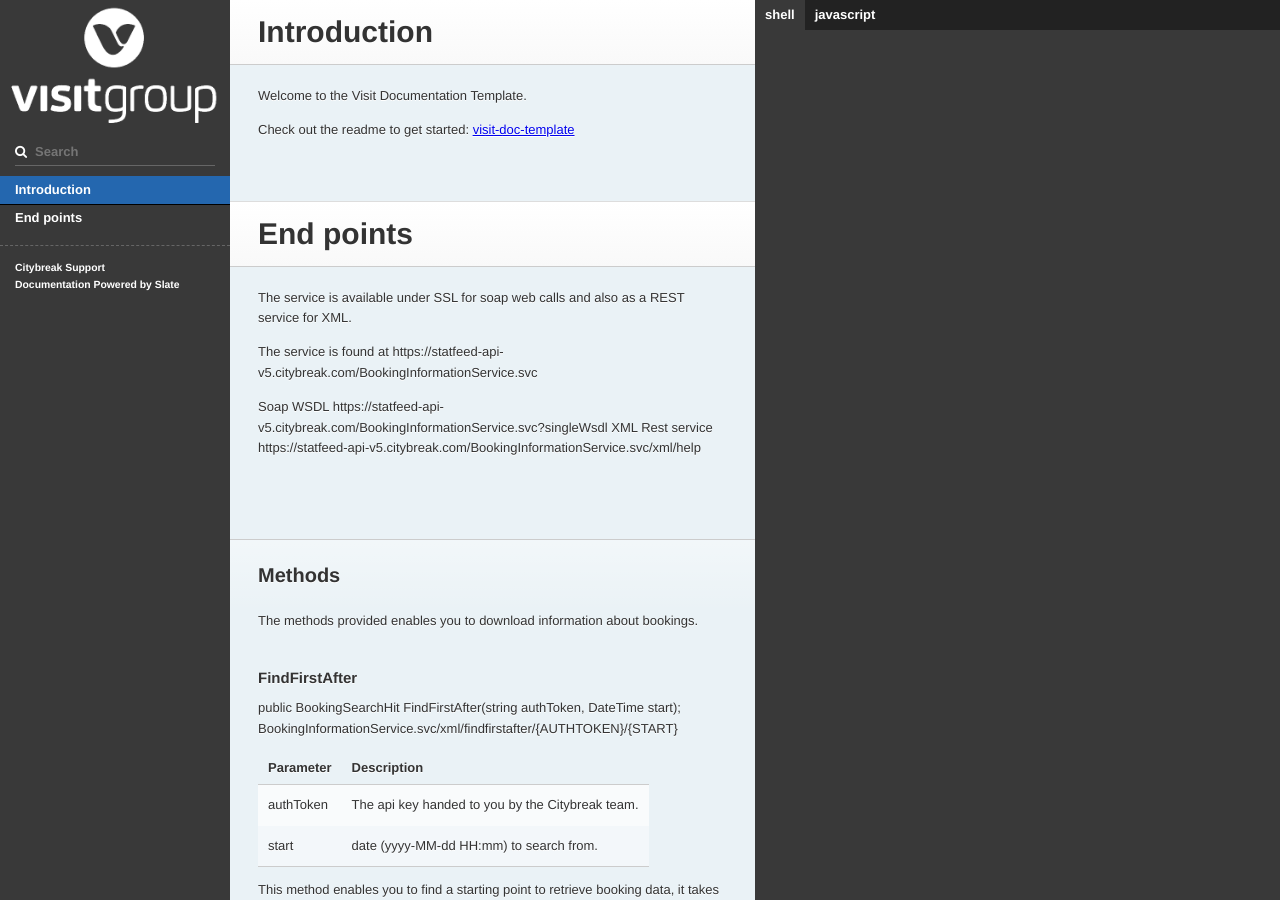
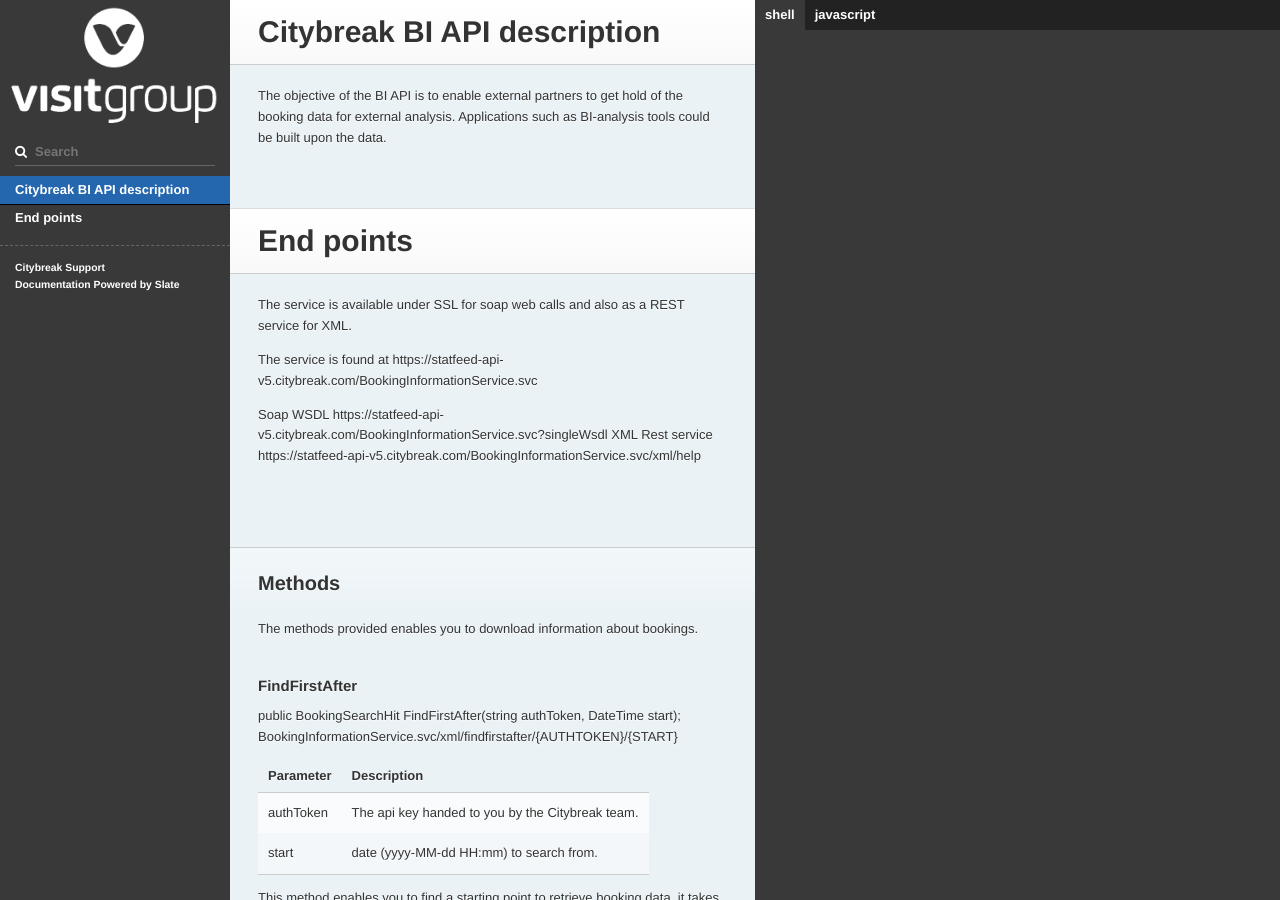
Before and after one commit to visit/bi-api-doc, a Jekyll site: the page built from index.md, in a window 1280 px wide and 900 px high. Built offline with Jekyll 4.4.1, drawn with Linux system fonts in a browser that asks for light colours; our own code applies the rules of GitHub Pages for plain Markdown files.

Commit message:
Update intro.md

```diff
--- a/_includes/intro.md
+++ b/_includes/intro.md
@@ -1,5 +1,3 @@
-# Introduction
+# Citybreak BI API description
 
-Welcome to the Visit Documentation Template.
-
-Check out the readme to get started: <a href='https://github.com/visit/visit-doc-template'>visit-doc-template</a>
+The objective of the BI API is to enable external partners to get hold of the booking data for external analysis. Applications such as BI-analysis tools could be built upon the data.
```
